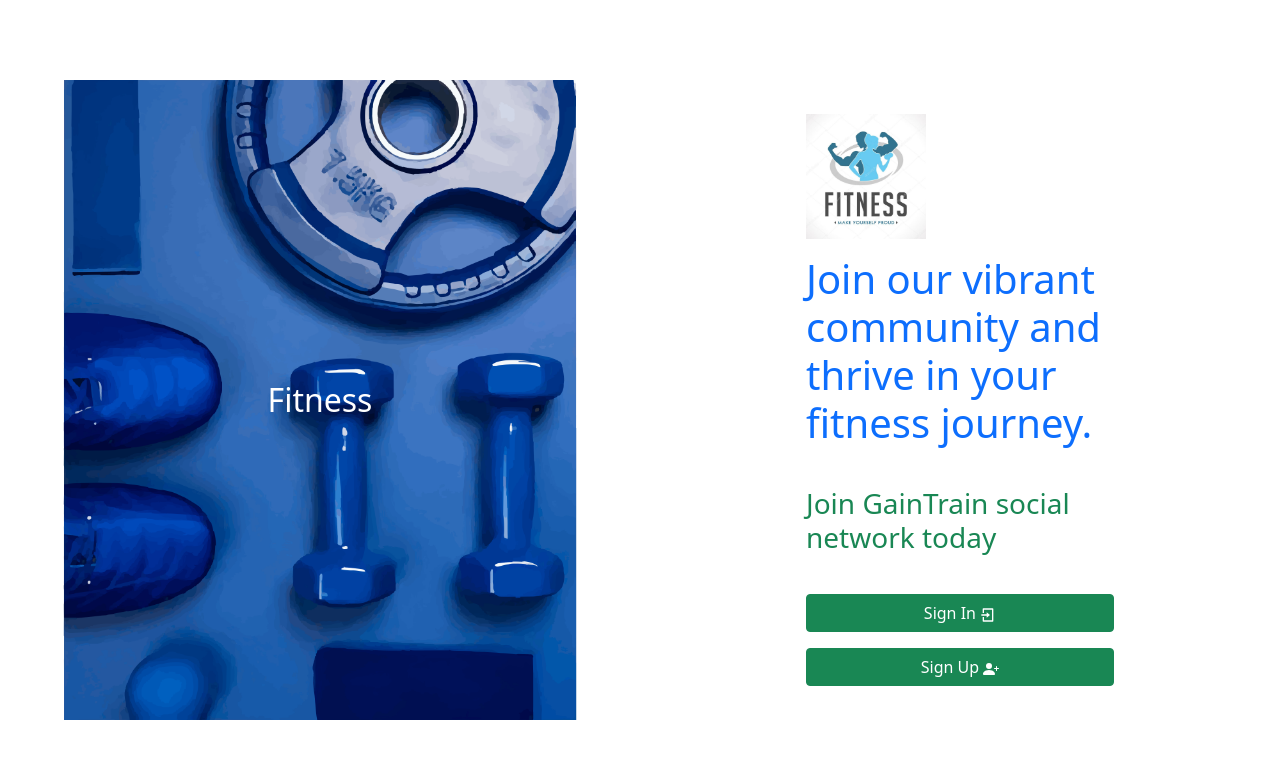
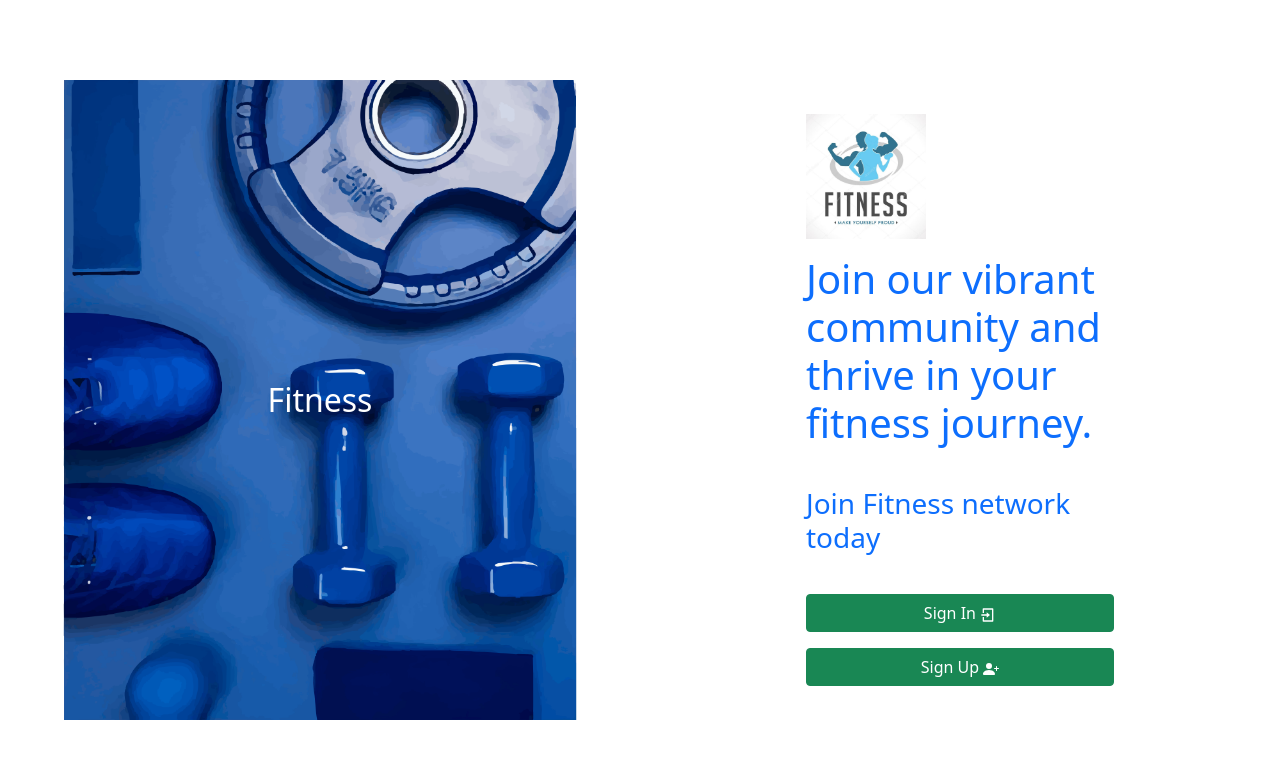
Before and after one commit to IT21227004/PAF_Fitness, a React (Create React App) app in the folder paf-frontend/: page /#/ in a window 1280 px wide. Shown: the top 758 px of the page. Built offline with nearby package versions, Linux system fonts and the light colour scheme.

Commit message:
Home Page

```diff
--- a/paf-frontend/src/components/HomePage.js
+++ b/paf-frontend/src/components/HomePage.js
@@ -70,8 +70,8 @@ function HomePage ()
             </Row>
             <br />
             <Row>
-              <h3 className="text-success mb-3">
-                Join GainTrain social network today
+              <h3 className="text-primary mb-3">
+                Join Fitness network today
               </h3>
             </Row>{ " " }
             <br />
```
